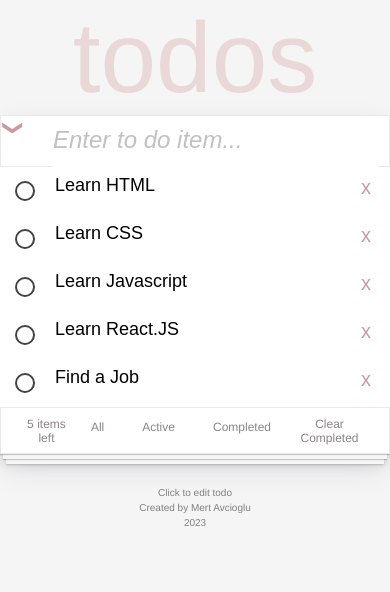
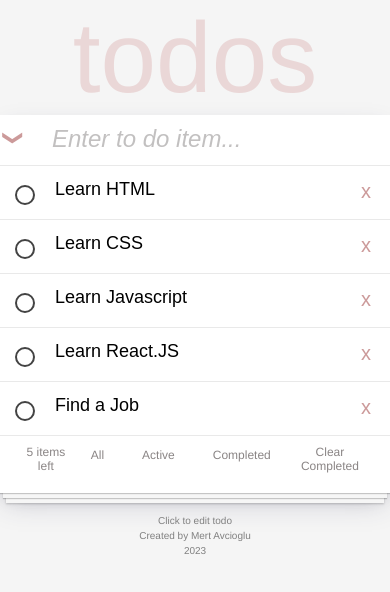
Before and after one commit to mertavcioglu/to-do-app, a React (Create React App) app: page / in a window 390 px wide. Shown: the top 592 px of the page. Built offline with nearby package versions, Linux system fonts and the light colour scheme.

Commit message:
CSS Update

```diff
--- a/src/App.css
+++ b/src/App.css
@@ -25,7 +25,7 @@
 .inputContainer > input {
   width: 100%;
   height: 3rem;
-  border: 1px rgb(212, 212, 212, 0.5) solid;
+  border-bottom: 1px rgb(212, 212, 212, 0.5) solid;
   font-size: 20px;
   text-indent: 50px;
 }
@@ -65,8 +65,12 @@
 }
 
 @media (max-width: 1024px) {
+  .inputContainer > input {
+    border-bottom: 1px rgb(212, 212, 212, 0.5) solid;
+    margin-bottom: 5px;
+  }
   .markAllCompleted {
     left: 0;
-    margin-top: 0;
+    margin-top: 10px;
   }
 }
--- a/src/components/Footer.css
+++ b/src/components/Footer.css
@@ -65,9 +65,9 @@
 @media (max-width: 1024px) {
   .footerContainer {
     height: 2.8rem;
-    border-top: 1px rgb(212, 212, 212, 0.5) solid;
+    border: none;
+    margin-top: 5px;
   }
-
   .footerText {
     margin-top: 45px;
   }
--- a/src/components/ToDoItem.css
+++ b/src/components/ToDoItem.css
@@ -5,6 +5,8 @@
   font-size: 20px;
   text-align: left;
   text-indent: 10px;
+  border-bottom: 1px rgb(212, 212, 212, 0.5) solid;
+  margin-bottom: 5px;
 }
 
 .listItemText {
```
